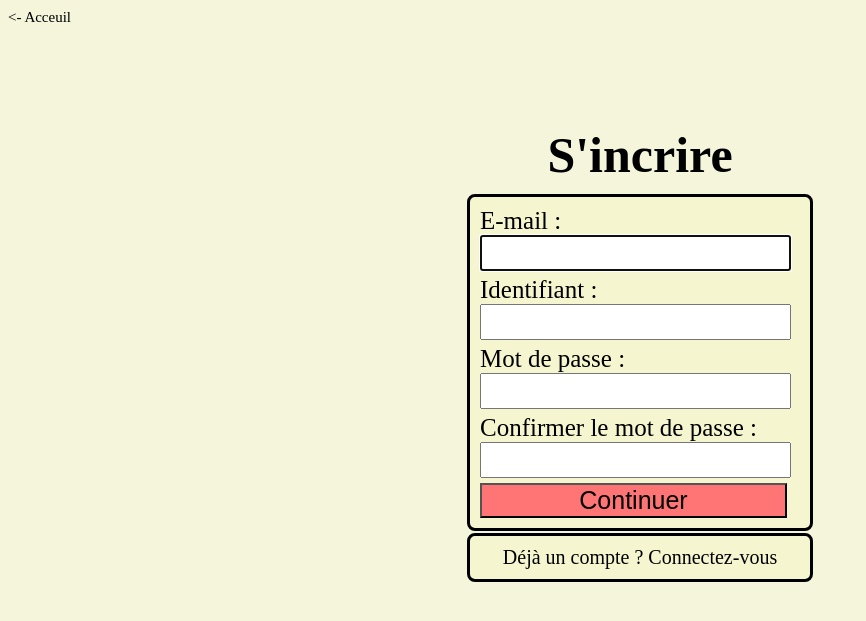
After one commit to Jylen02/devWeb, a PHP site: page /createAccount.php in a window 1280 px wide. The commit adds this page. Shown: the top 621 px of the page, without its empty margins (0-866 px from the left). Run offline with PHP 8.4, Linux system fonts and the light colour scheme.

Commit message:
Add files via upload

```diff
--- /dev/null
+++ b/createAccount.css
@@ -0,0 +1,69 @@
+#retourAcceuil{
+    text-decoration: none;
+    color : black;
+    font-size : 15px;
+}
+
+#corps{
+    padding-top: 100px;
+}
+
+#titre{
+    text-align: center;
+    font-size: 50px;
+    margin-bottom: 10px;
+    font-weight: bold;
+}
+
+.SignUp {
+    background-color: rgb(245, 245, 207);
+    border: 3px black solid;
+    border-radius: 8px;
+    padding: 10px;
+    margin : auto;
+    margin-bottom: 2px;
+    width: 320px;
+    font-size: 25px;
+}
+
+input{
+    width:300px;
+    height: 30px;
+    font-size: 25px;
+    margin-bottom: 5px;
+    padding-left:5px;
+}
+
+#message{
+    color : red;
+    font-size: 20px;
+}
+
+button[type="submit"]{
+    background-color: rgb(255, 116, 116);
+    width: 307px;
+    font-size: 25px;
+}
+
+
+
+#SignIn{
+    color: black;
+    text-decoration: none;
+}
+
+.SignIn{
+    background-color: rgb(245, 245, 207);
+    border: 3px black solid;
+    border-radius: 8px;
+    padding: 10px;
+    margin : auto;
+    width: 320px;
+    font-size: 20px;
+    text-align: center;
+}
+
+.SignIn:hover{
+    background-color: rgb(191, 25, 25);
+    border: none;
+}
--- /dev/null
+++ b/createAccount.js
@@ -0,0 +1,13 @@
+function checkPass() {
+    var password = document.getElementById("password").value;
+    var confirmPassword = document.getElementById("confirmPassword").value;
+    var message = document.getElementById("message");
+    var bouton = document.getElementById("submit");
+    if(password != confirmPassword) {
+        message.innerHTML = "Les mots de passe sont différents !";
+        bouton.disabled = true;
+    } else {
+        message.innerHTML = "";
+        bouton.disabled = false;
+    }
+}
--- /dev/null
+++ b/createAccount.php
@@ -0,0 +1,63 @@
+<!DOCTYPE html>
+<html>
+<head>
+    <title>Cuisine pour les nuls</title>
+    <link rel="stylesheet"
+    type="text/css"
+    href="recette.css">
+    <link rel="stylesheet"
+    type="text/css"
+    href="createAccount.css">
+    <script src="createAccount.js" type="text/javascript">
+    </script>
+</head>
+<body>
+    <div>
+        <a href="home.php" id="retourAcceuil">
+        <- Acceuil
+        </a>
+    </div>
+    <div id="corps">
+        <div id="titre">
+            S'incrire
+        </div>
+        <div>
+            <form action="User.php" method="POST">
+                <div class="SignUp">
+                    <label for="email">
+                        E-mail :
+                    </label>
+                    </br>
+                    <input type="text" id="email" name="email" autofocus="autofocus" required>
+                    </br>
+                    <label for="username">
+                        Identifiant :
+                    </label>
+                    </br>
+                    <input type="text" id="username" name="username" required>
+                    </br>
+                    <label for="password">
+                        Mot de passe :
+                    </label>
+                    </br>
+                    <input type="password" id="password" name="password" class=password required>
+                    </br>
+                    <label for="confirmPassword">
+                        Confirmer le mot de passe :
+                    </label>
+                    </br>
+                    <input type="password" id="confirmPassword" name="confirmPassword" class=password oninput="checkPass()" required>
+                    </br>
+                    <div id="message"></div>
+                    <button type="submit" id="submit" onclick=ajouter_utilisateur()>Continuer</button>
+                </div>
+            </form>
+        </div>
+        <div class="SignIn">
+            <a href="login.php" id="SignIn">
+                Déjà un compte ? Connectez-vous
+            </a>
+        </div>
+    </div>
+</body>
+</html>
```
Also changed, not shown: home.css (+29 -2 lines), home.php (added, +30 -0 lines), login.css (added, +63 -0 lines), login.php (added, +53 -0 lines), recette.css (line endings or trailing spaces).
